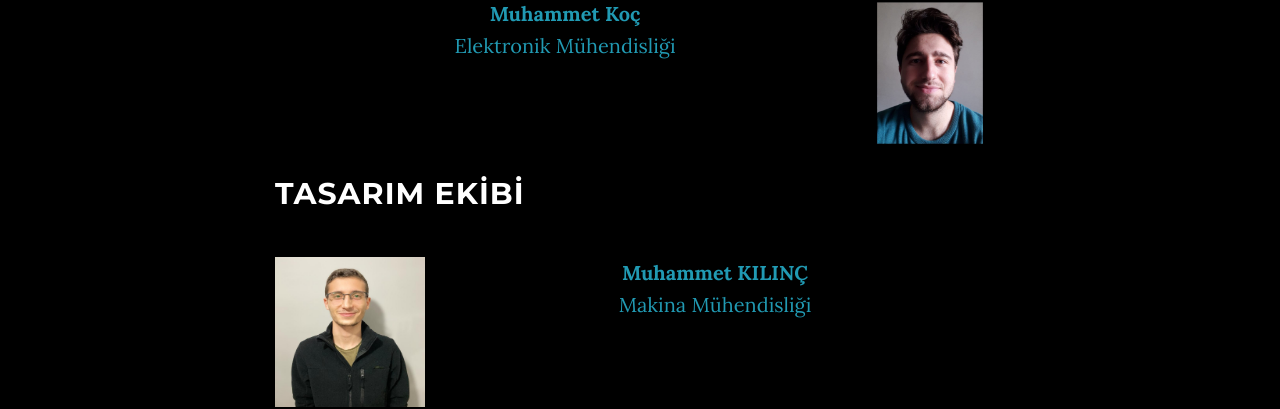
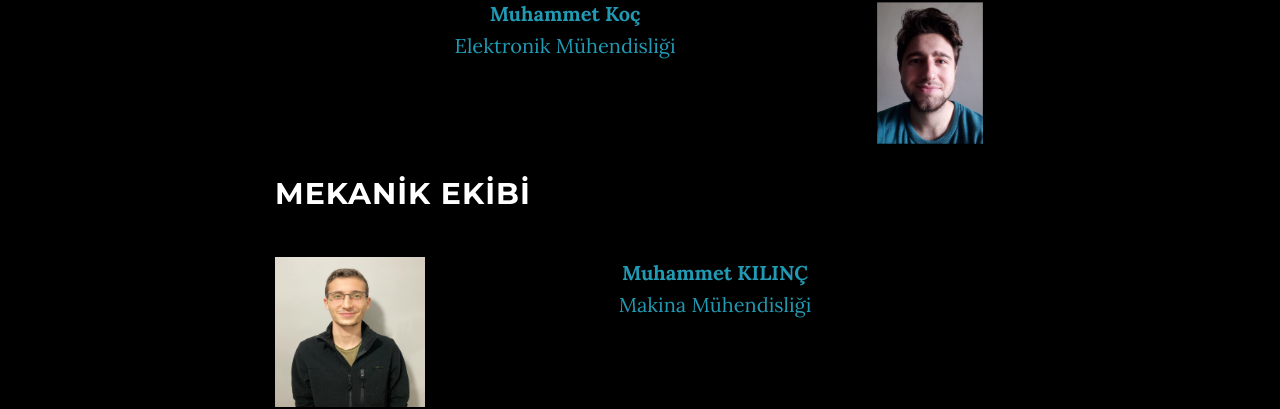
Before and after one commit to g-turk-iha/g-turk-iha, a Jekyll site: the page built from index.html, in a window 1280 px wide and 900 px high, scrolled down 1794 px. Shown: the part 85-494 px from the top of the window. Built offline with Jekyll 4.4.1, drawn with Linux system fonts in a browser that asks for light colours.

Commit message:
Update team.html

```diff
--- a/_includes/team.html
+++ b/_includes/team.html
@@ -13,7 +13,7 @@
                     <img src="{{ site.baseurl }}/img/author.png" width="150px" height="150px" style="float: right;">
                     <p><strong>Muhammet Koç</strong><br> Elektronik Mühendisliği </p><br><br><br>
                 </a><br>
-                <h2 style="float: left;">TASARIM EKİBİ</h2><br><br><br><br>
+                <h2 style="float: left;">MEKANİK EKİBİ</h2><br><br><br><br>
                 <a href="https://www.linkedin.com/in/muhammet-kılınç-3a5b5a221/">
                     <img src="{{ site.baseurl }}/img/muhammet.png" width="150px" height="150px" style="float: left;">
                     <p><strong>Muhammet KILINÇ</strong><br> Makina Mühendisliği </p><br><br><br>
```
